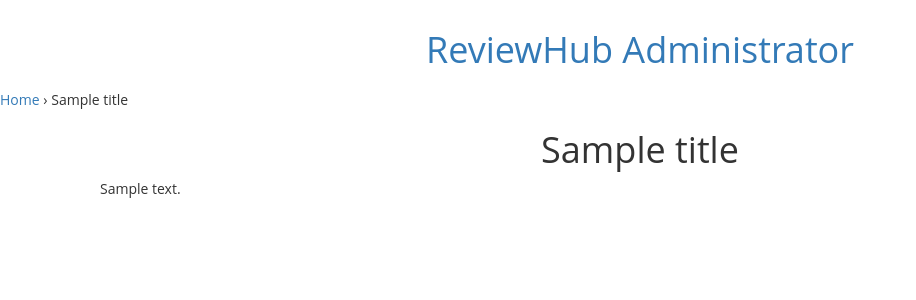
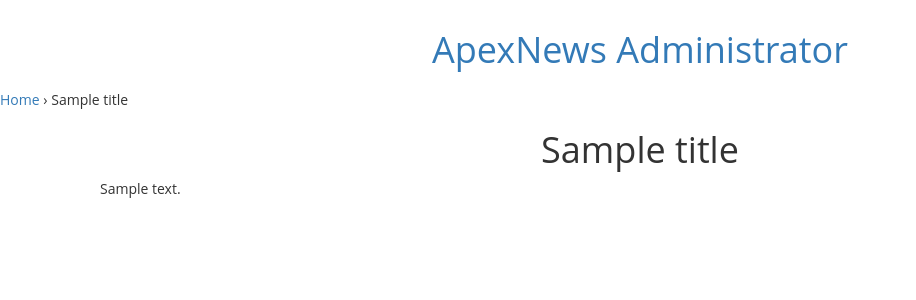
Before and after one commit to royrony/ApexNews, a Django app: template newsapp/templates/admin/base_site.html in a window 1280 px wide. Shown: the top 300 px of the page, without its empty margins (0-916 px from the left). Run offline with Django 3.2, Linux system fonts and the light colour scheme; the template is opened without the code that fills it: most values are stand-ins (such as "Sample title", 1, 10 or a date in 2020); some libraries are stand-ins or nearby versions.

Commit message:
initial commits

```diff
--- a/newsapp/templates/admin/base_site.html
+++ b/newsapp/templates/admin/base_site.html
@@ -1,10 +1,10 @@
 {% extends "admin/base.html" %}
 
-{% block title %}{{ title }} | ReviewHub Admin{% endblock %}
+{% block title %}{{ title }} | ApexNews Admin{% endblock %}
 {% block extrastyle %}
 {% endblock %}
 {% block branding %}
-<h1 id="site-name"><a href="{% url 'admin:index' %}">ReviewHub Administrator</a></h1>
+<h1 id="site-name"><a href="{% url 'admin:index' %}">ApexNews Administrator</a></h1>
 {% endblock %}
 
 {% block nav-global %}{% endblock %}
```
